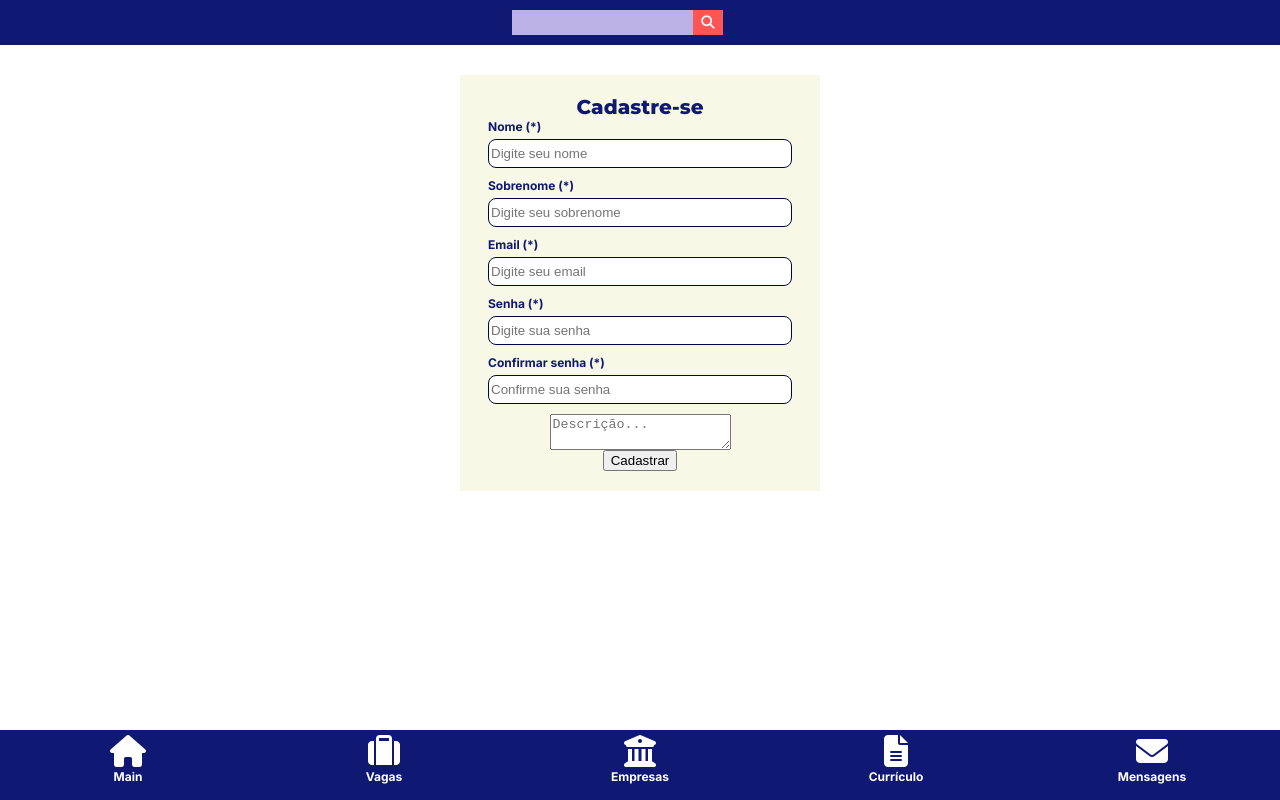
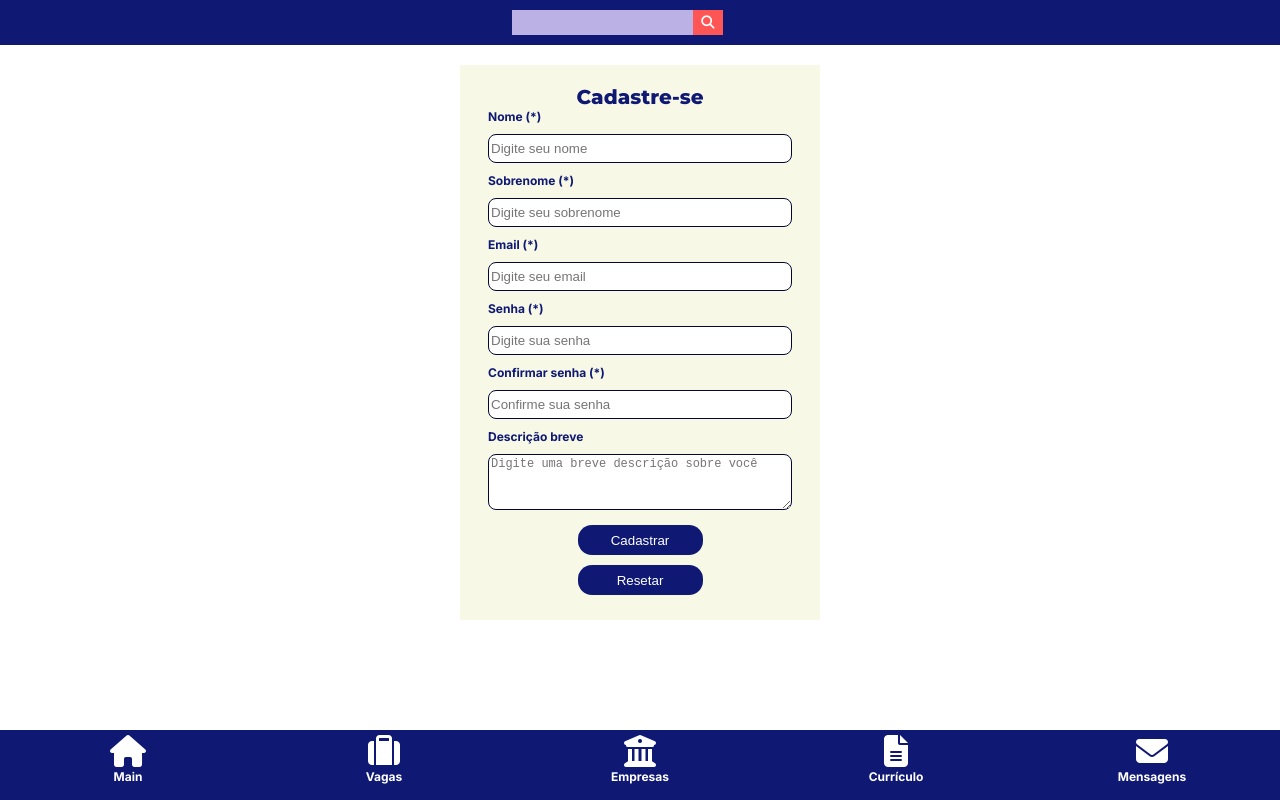
Before and after one commit to LuizLLPz/sanjobs, a Vue app in the folder sanjobs_frontend/: page /register in a window 1280 px wide. Built offline with nearby package versions, Linux system fonts and the light colour scheme.

Commit message:
Alterações na página de registro para suportar os novos componentes

```diff
--- a/sanjobs_frontend/src/components/form/InputMain.vue
+++ b/sanjobs_frontend/src/components/form/InputMain.vue
@@ -3,7 +3,7 @@
     <span class="input_main__label">{{ label }}</span>
     <input class="input_main__data" v-bind:type="type" v-bind:placeholder="placeholder"
            @change="$emit('update:modelValue', $event.target.value)">
-    <span class="input_main__error hidden">lifting state{{ error }}</span>
+    <span class="input_main__error hidden">{{ error }}</span>
   </div>
 </template>
 
@@ -20,10 +20,12 @@ export default {
 }
 </script>
 
-<style scoped>
+<style>
 .hidden {
   display: none;
 }
+
+
 .input_main {
   width: 95%;
   margin-bottom: 10px;
@@ -31,18 +33,17 @@ export default {
   flex-direction: column;
 }
 
+
 .input_main__label {
   font: normal normal bold 12px Inter;
   color: var(--color-primary);
-  margin-bottom: 5px;
+  margin-bottom: 10px;
 }
+
 
 .input_main__data {
   height: 25px;
   border: 1px solid #020738;
   border-radius: 8px;
 }
-
-
-
 </style>
--- a/sanjobs_frontend/src/views/RegisterPage.vue
+++ b/sanjobs_frontend/src/views/RegisterPage.vue
@@ -22,9 +22,11 @@
                  placeholder="Confirme sua senha" error="Senha inválida"
                  v-model="password_confirmation"/>
 
-      <textarea placeholder="Descrição..." v-model="overview">
-      </textarea>
-      <button @click="registerUser">Cadastrar</button>
+      <TextArea label="Descrição breve"
+                placeholder="Digite uma breve descrição sobre você"
+                v-model="overview"/>
+      <ButtonMain br="12px" @click="registerUser">Cadastrar</ButtonMain>
+      <ButtonMain br="12px">Resetar</ButtonMain>
     </div>
   </div>
 </template>
@@ -32,10 +34,14 @@
 <script>
 import MainHeading from "@/components/typography/MainHeading";
 import InputMain from '@/components/form/InputMain.vue';
+import TextArea from "@/components/form/TextArea";
+import ButtonMain from "@/components/layout/Button";
 
 export default {
   name: "RegisterPage",
   components: {
+    ButtonMain,
+    TextArea,
     MainHeading,
     InputMain
   },
@@ -61,7 +67,7 @@ export default {
 
 <style scoped>
 .form_cadastrar {
-  margin-top: 30px;
+  margin-top: 20px;
   width: 320px;
   padding: 20px;
   display: flex;
```
